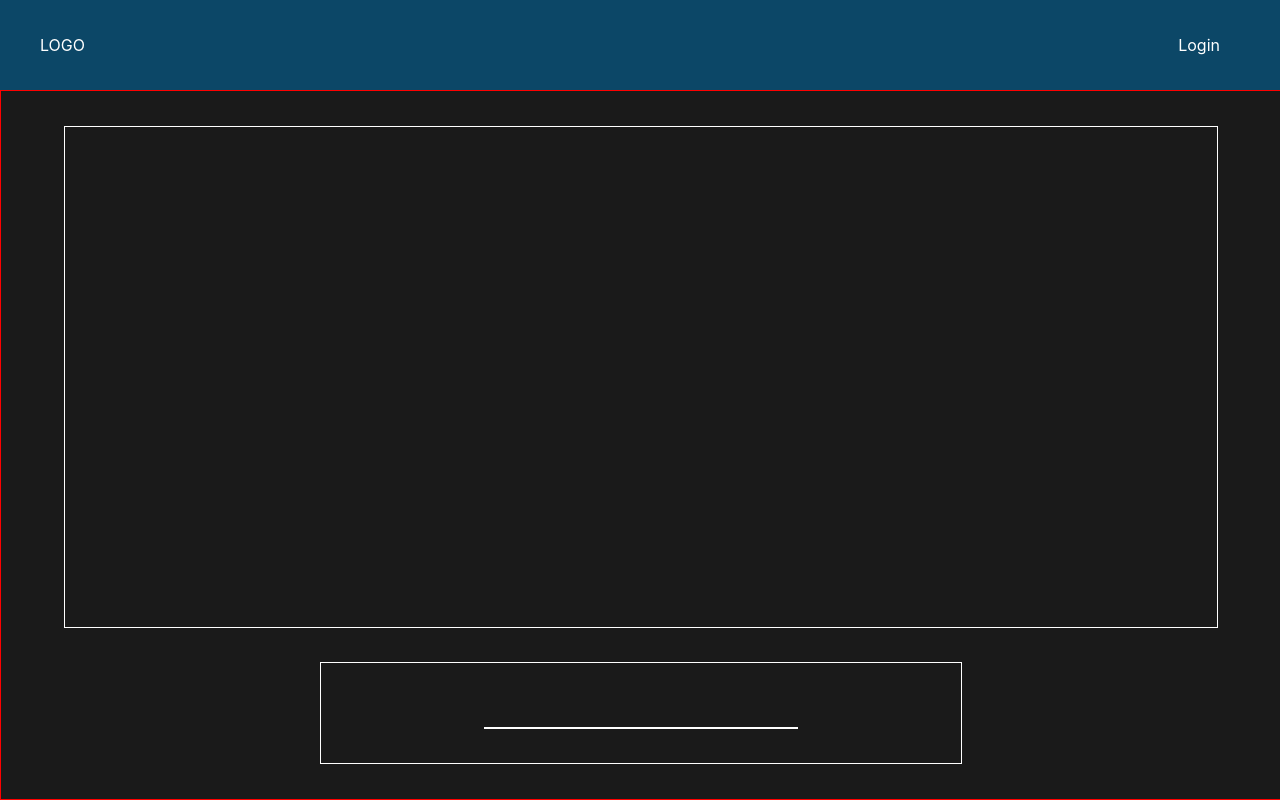
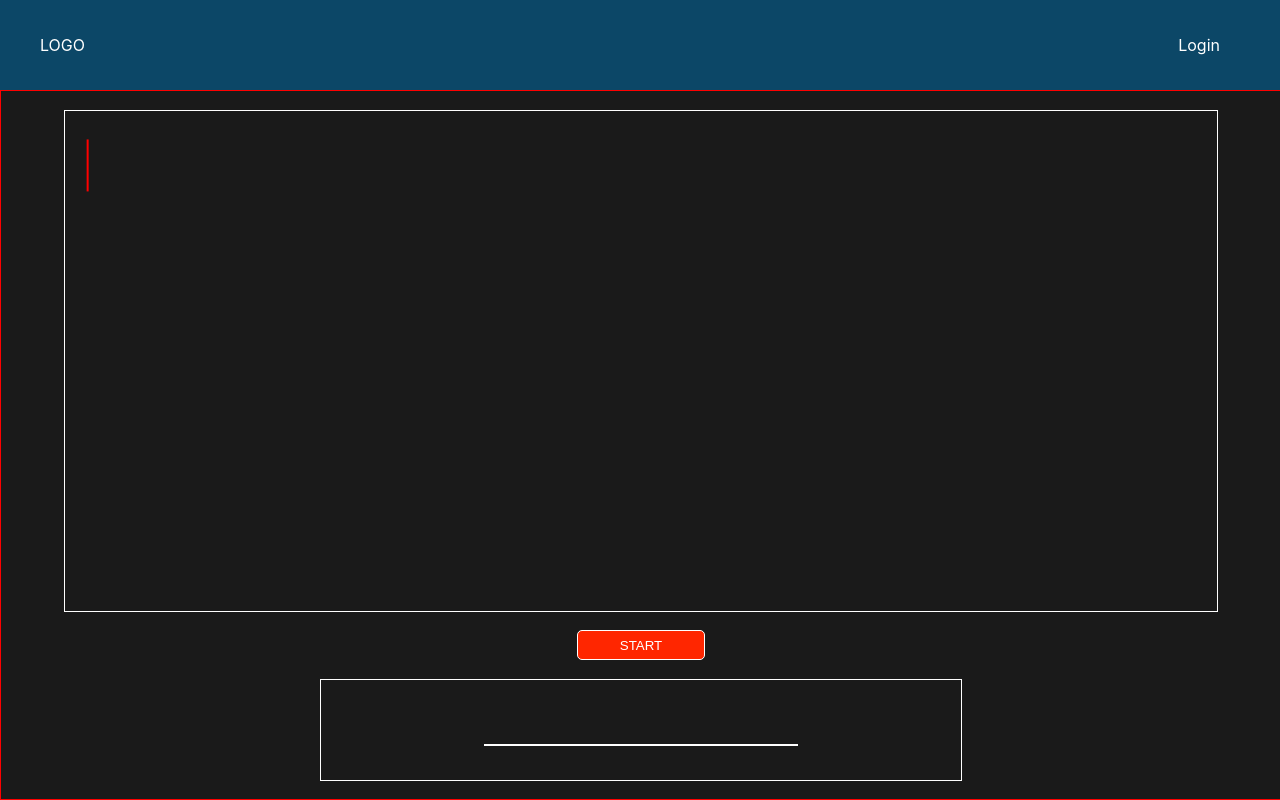
Before and after one commit to JohnBorges52/TypeWhat, a React (Create React App) app in the folder guesswhat-front/: page /play in a window 1280 px wide. Built offline with nearby package versions, Linux system fonts and the light colour scheme.

Commit message:
start game logic

```diff
--- a/guesswhat-front/src/components/GamePage.jsx
+++ b/guesswhat-front/src/components/GamePage.jsx
@@ -1,7 +1,8 @@
 import React from 'react'
 import'../styles/gamepage.scss'
 import axios from 'axios'
-import { useState } from 'react'
+import { useState, useRef } from 'react'
+import { useEffect } from 'react';
 
 
 
@@ -10,35 +11,43 @@ export default function GamePage() {
 
     const[currentWord, setCurrentWord] = useState("");
     const[userWord, setUserWord] = useState("");
+    const[counting, setCounting] = useState(false)
+
+    useEffect(()=> {
+
+      const userWordInput = document.getElementById('input-word');
+
+      if(currentWord !== "" && userWord !== "" && currentWord === userWord){
+        userWordInput.value = "";
+        console.log("ACERTOU");
+        inputRef.current.focus();
+        generateRandomWord();
+      }
+
+    },[userWord])
+
+    const inputRef = useRef(null)
 
 
-    const randomWord = () => {
+    const generateRandomWord = () => {
 
-
-
-
-    // e.preventDefault();
     const url = "https://api.api-ninjas.com/v1/randomword"
     axios.get(url, {
       headers: { 'X-Api-Key': 'Z32yDdS8nvmr8jzg+ypYTQ==zfzLwMaoKnftCKOB'}
+    })
+    .then((res)=>{
+      setCurrentWord(res.data.word)
 
     })
-    .then((res)=>{
-      console.log(res.data.word)
-      setCurrentWord(res.data.word)
-    })
   }
+    // const generateRandomWordWithTimer = () => {
 
-  const randomWordTime = () => {
+    //   setInterval(()=>{
+    //     setCounting(true);
+    //     generateRandomWord()
 
-    setTimeout(()=>{
-      randomWord();
-
-    }, 5000)
-  }
-
-
-
+    //   },5000)
+    // }
 
 
   return (
@@ -46,14 +55,14 @@ export default function GamePage() {
 
     <div className='randomwords-container'>
 
-
-        <span>{currentWord}</span>
+      <div className='currentWord'> {currentWord}</div>
 
     </div>
+    <button className='startgame-btn' onClick={()=>{generateRandomWord() }}> START </button>
 
     <div className='typewords-container'>
 
-        <input className='input-words' type="text" onChange={(e)=>{setUserWord(e.target.value); console.log(e.target.value)}}  />
+      <input className='input-words' id="input-word" ref={inputRef} type="text" onChange={(e)=>{setUserWord(e.target.value)}}  />
 
 
     </div>
--- a/guesswhat-front/src/styles/gamepage.scss
+++ b/guesswhat-front/src/styles/gamepage.scss
@@ -1,5 +1,5 @@
 .gamepage-container{
-  color: white;
+
   border: 1px solid red;
   width: 100%;
   height: calc(100% - 92px);
@@ -28,13 +28,29 @@
   justify-content: center;
   align-items: center;
 
+}
+
+.currentWord{
+  color:white;
+  border: 1px solid red;
+  width: fit-content;
+  height: 10%;
+  animation: currentWordY 1s linear infinite alternate,currentWordX 1s linear infinite alternate;
+}
 
 
+@keyframes currentWordY {
+  100% {
+    transform: translateY(calc(1500px - 50px));
+  }
+}
+@keyframes currentWordX {
+  100% {
+    transform: translateX(calc(90vw - 70px));
+  }
+}
 
-
-}
 .input-words{
-
   border: 2px solid white;
   border-top: none;
   border-left: none;
@@ -45,7 +61,17 @@
   color: white;
   font-size: 1.5em;
   text-align: center;
-  text-transform: uppercase;
+  // text-transform: uppercase;
 
 
 }
+.startgame-btn{
+  width: 10%;
+  margin: 0 auto;
+  height: 30px;
+  border-radius: 5px;
+  border: 1px solid white;
+  background-color: rgb(255, 38, 0);
+  color: white;
+  cursor: pointer;
+}
```
